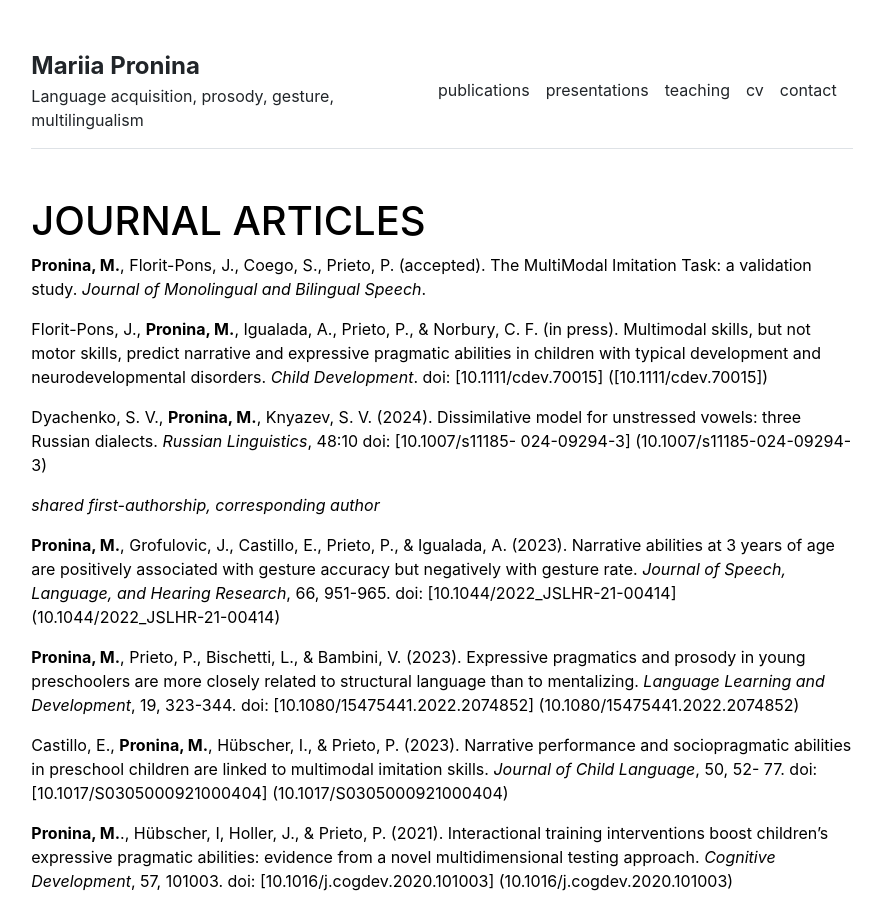
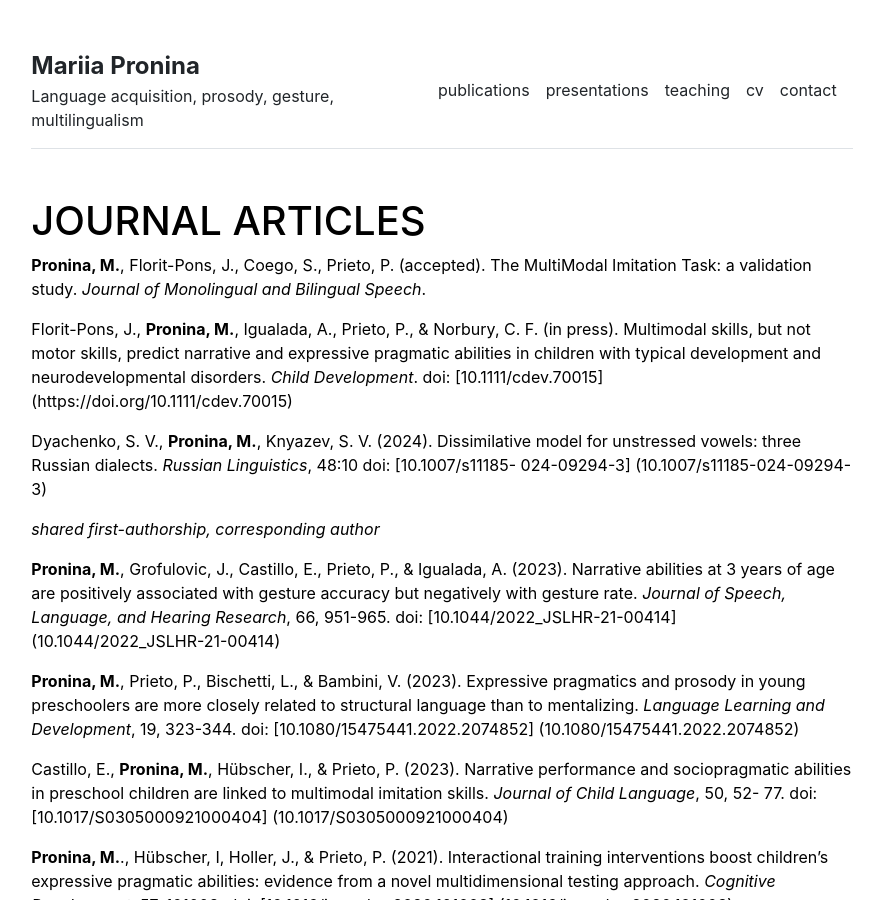
Before and after one commit to mariia-pronina/mariia-pronina.github.io, a Jekyll site: the page built from publications.md, in a window 1280 px wide and 900 px high. Shown: the whole window, without its empty margins (198-1080 px from the left). Built offline with Jekyll 4.4.1, drawn with Linux system fonts in a browser that asks for light colours; part of the change alters nothing that is shown.

Commit message:
Update publications.md

```diff
--- a/publications.md
+++ b/publications.md
@@ -9,7 +9,7 @@ title: "Publications"
 **Pronina, M.**, Florit-Pons, J., Coego, S., Prieto, P. (accepted). The MultiModal Imitation Task: a
 validation study. _Journal of Monolingual and Bilingual Speech_.
 
-Florit-Pons, J., **Pronina, M.**, Igualada, A., Prieto, P., & Norbury, C. F. (in press). Multimodal skills, but not motor skills, predict narrative and expressive pragmatic abilities in children with typical development and neurodevelopmental disorders. _Child Development_. doi: [10.1111/cdev.70015] ([10.1111/cdev.70015])
+Florit-Pons, J., **Pronina, M.**, Igualada, A., Prieto, P., & Norbury, C. F. (in press). Multimodal skills, but not motor skills, predict narrative and expressive pragmatic abilities in children with typical development and neurodevelopmental disorders. _Child Development_. doi: [10.1111/cdev.70015] (https://doi.org/10.1111/cdev.70015)
 
 Dyachenko, S. V., **Pronina, M.**, Knyazev, S. V. (2024). Dissimilative model for unstressed
 vowels: three Russian dialects. _Russian Linguistics_, 48:10 doi: [10.1007/s11185- 024-09294-3] (10.1007/s11185-024-09294-3)
```
